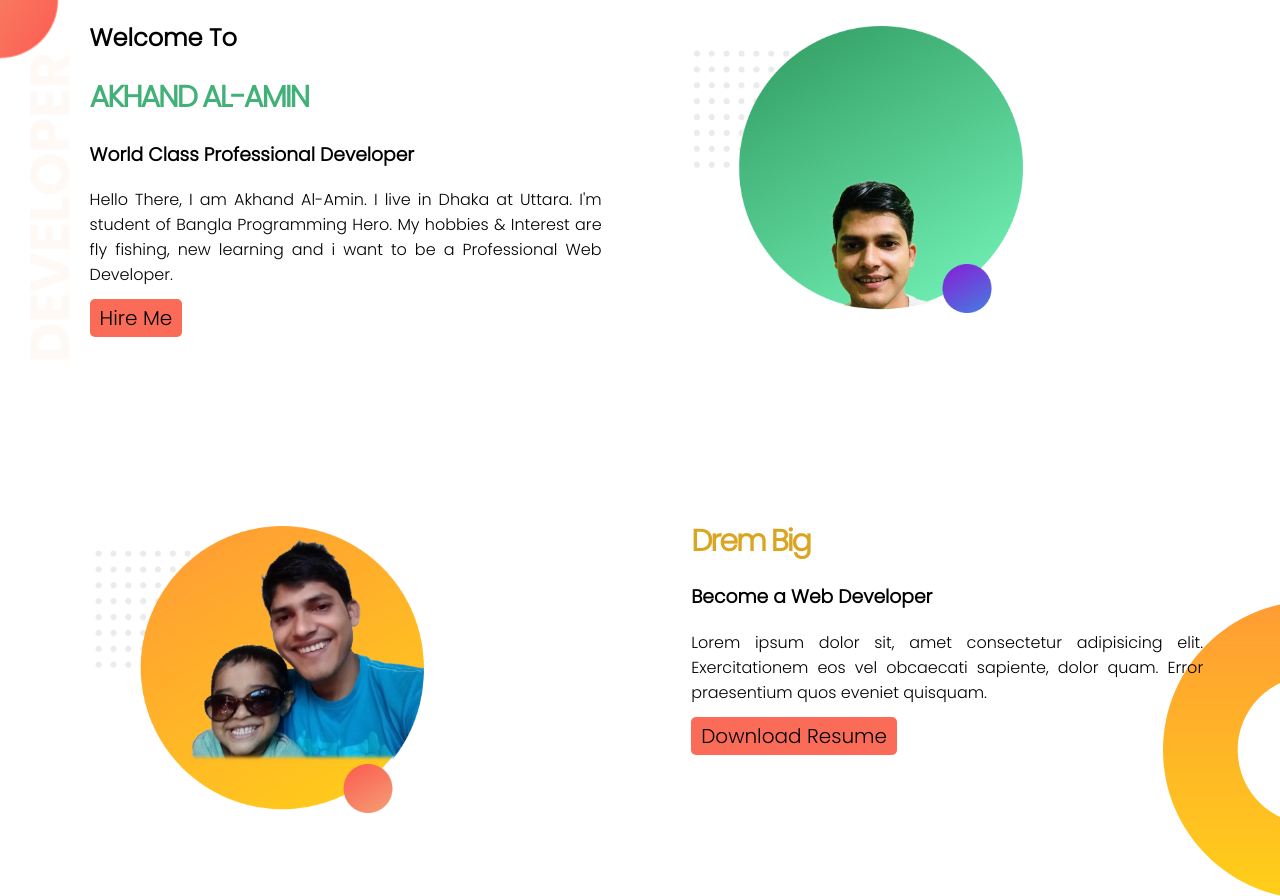
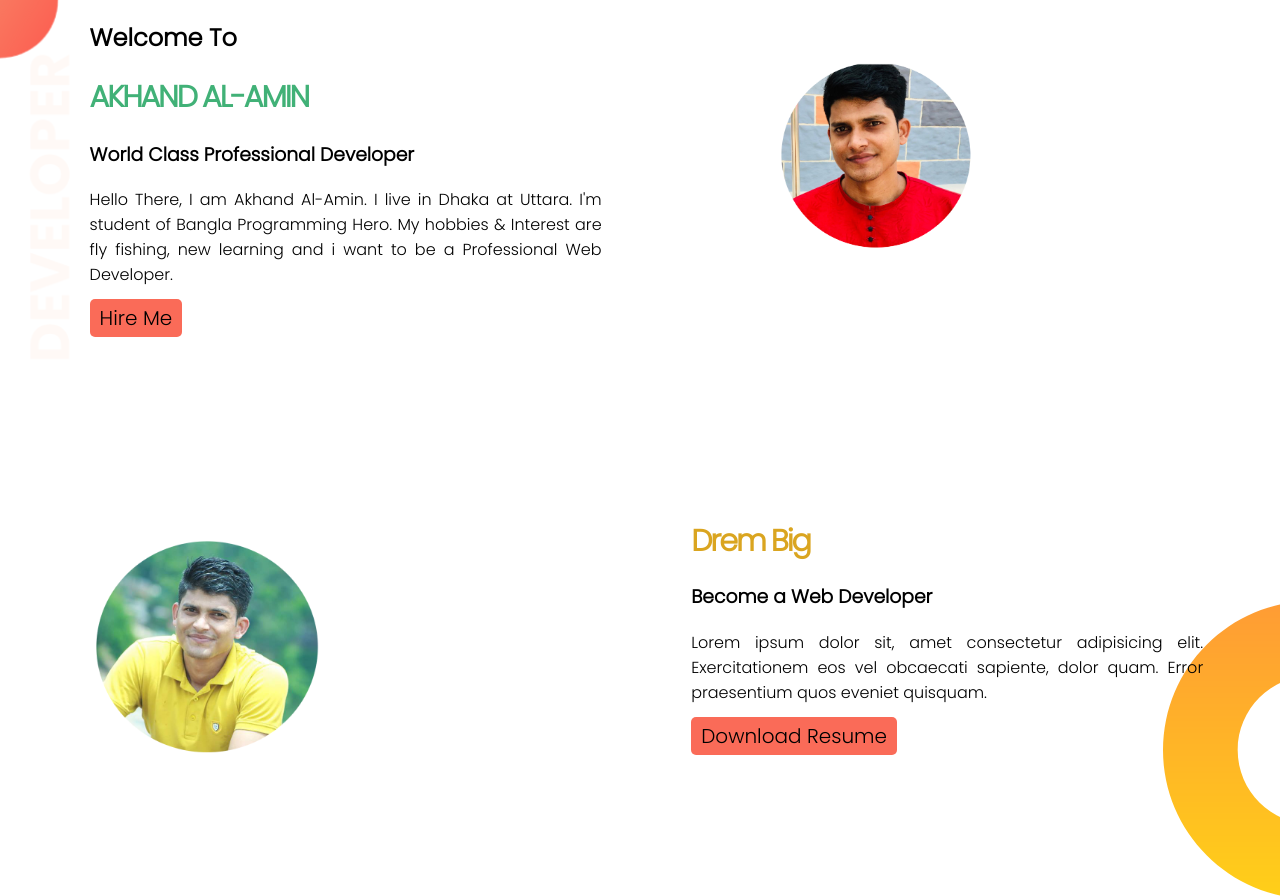
Before and after one commit to akhandalamin/Web-Protfolio, a plain HTML site: page index.html in a window 1280 px wide. Shown: the top 896 px of the page. Drawn offline with Linux system fonts and the light colour scheme.

Commit message:
photo added

```diff
--- a/index.html
+++ b/index.html
@@ -26,7 +26,7 @@
 
         <div class="half-width">
 
-            <img src="images/akhand1.png" alt="">
+            <img src="images/photo1.png" alt="">
         </div>
 
     </section>
@@ -35,7 +35,7 @@
     <section class="Dream-area">
 
         <div class="half-width">
-            <img src="images/akhand2.png" alt="">
+            <img src="images/photo2.png" alt="">
         </div>
 
         <div class="half-width">
```
Also changed, not shown: images/photo1.png (added), images/photo2.png (added).
